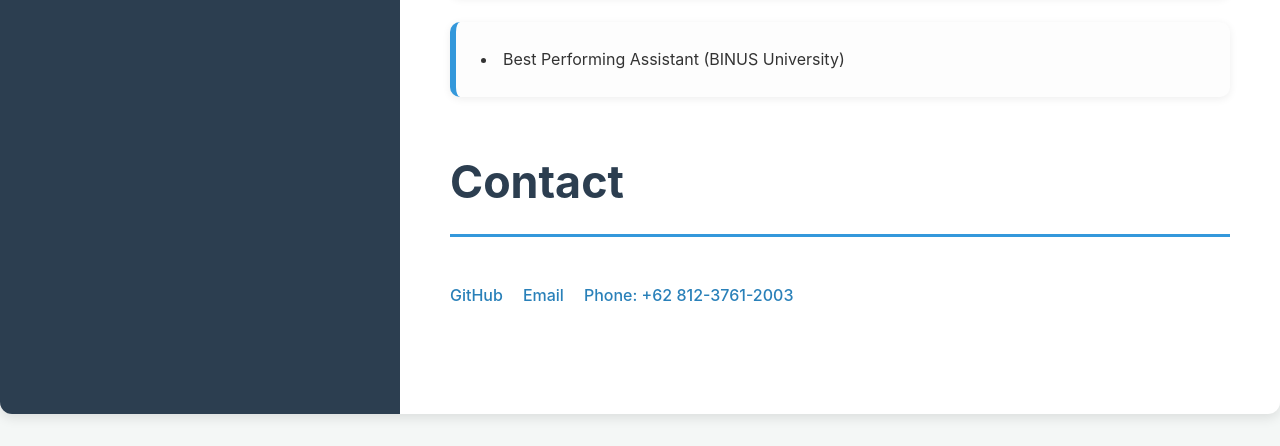
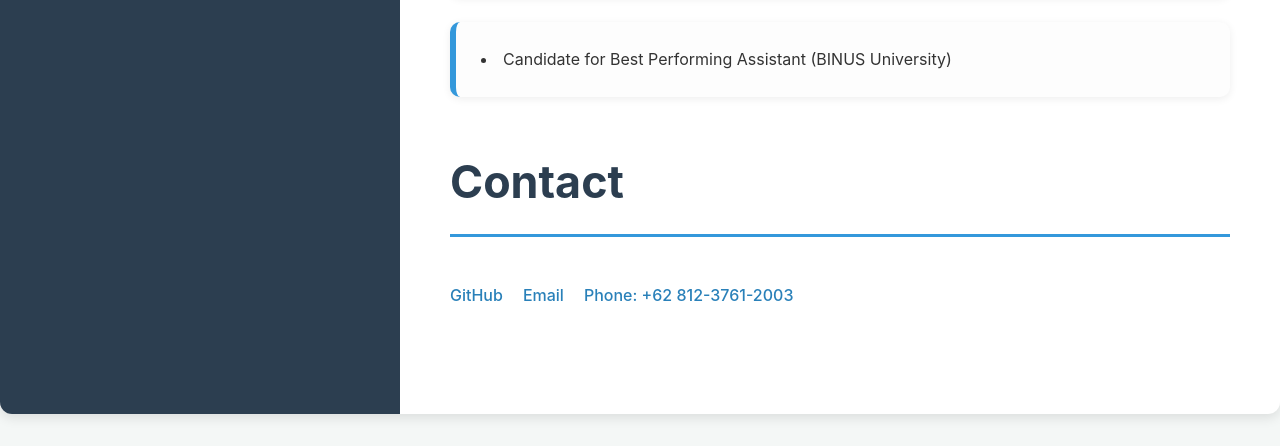
Before and after one commit to RaidToaster/WinPorto, a plain HTML site: page src/apps/html/aboutMe.html in a window 1280 px wide. Shown: the part 1881-2327 px from the top of the page. Drawn offline with Linux system fonts and the light colour scheme.

Commit message:
Update aboutMe.html

```diff
--- a/src/apps/html/aboutMe.html
+++ b/src/apps/html/aboutMe.html
@@ -178,7 +178,7 @@
                         </div>
                     </div>
                     <div class="certification-item">
-                        <li>Best Performing Assistant (BINUS University)</li>
+                        <li>Candidate for Best Performing Assistant (BINUS University)</li>
                     </div>
                 </div>
             </section>
```
